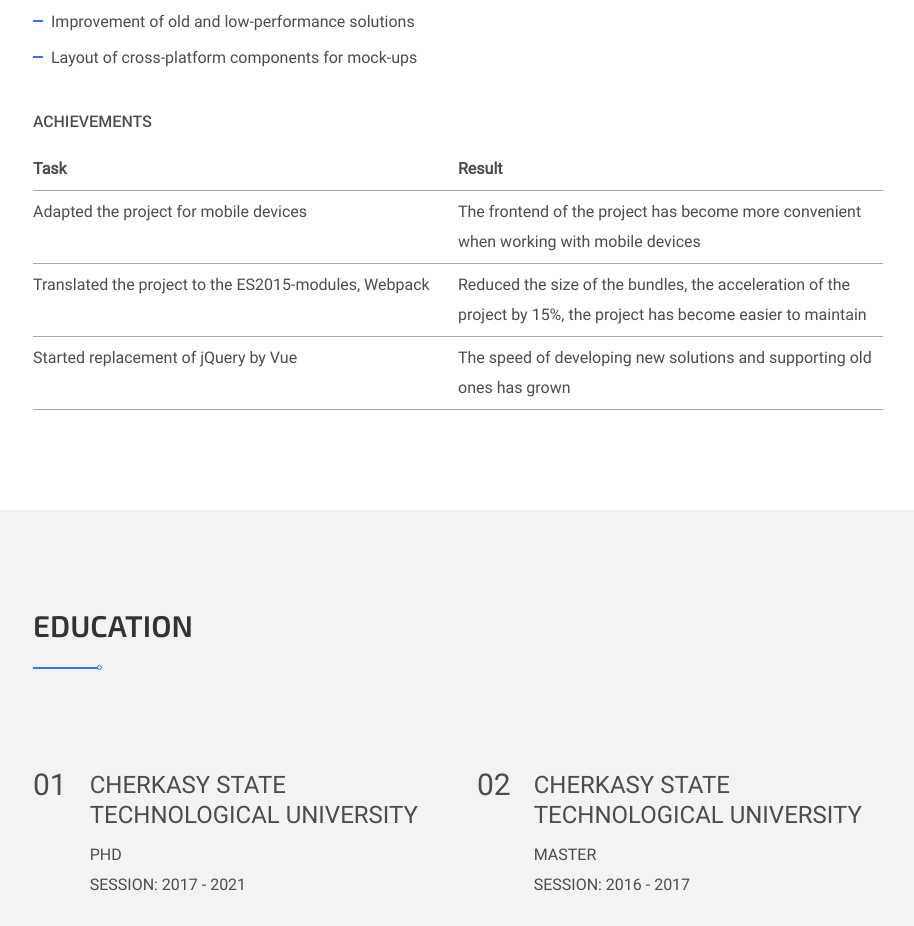
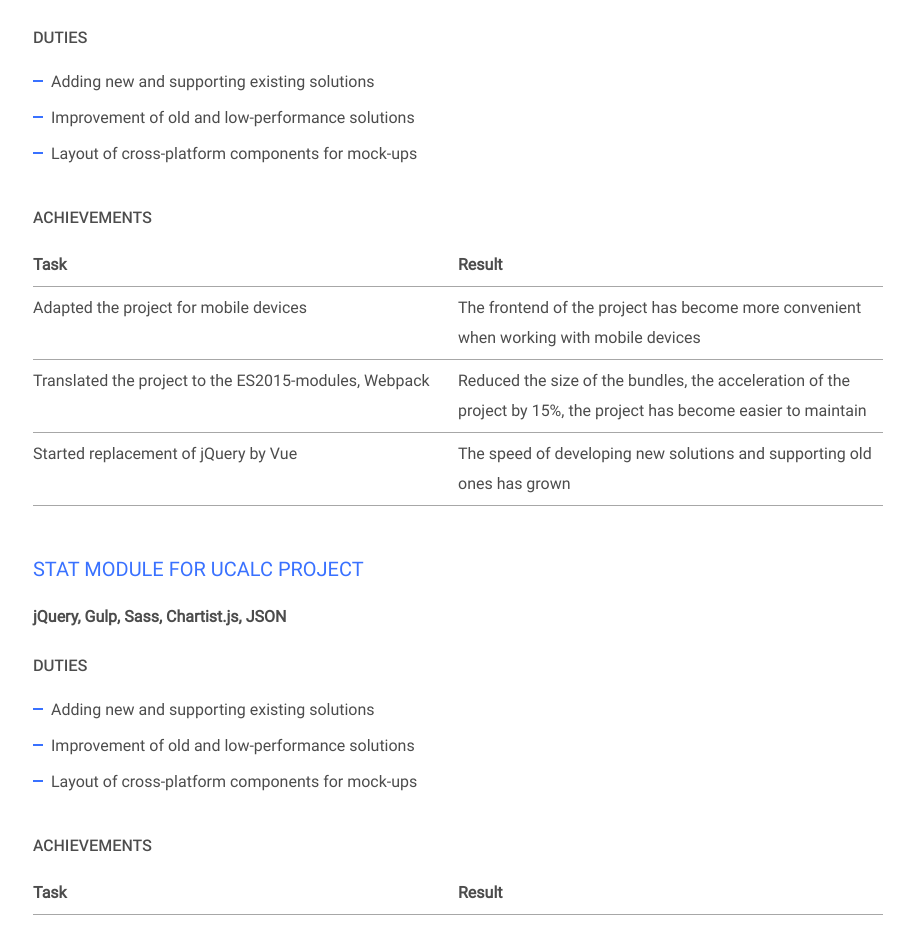
Before and after one commit to v3il/my-visit-card, a Vue app: page /#/about in a window 1280 px wide. Shown: the part 1863-2789 px from the top of the page, without its empty margins (277-1191 px from the left). Built offline with nearby package versions, Linux system fonts and the light colour scheme.

Commit message:
Avatar fix, experience info update

```diff
--- a/src/components/content/AboutSection.vue
+++ b/src/components/content/AboutSection.vue
@@ -139,6 +139,160 @@
                     </div>
 
                     <div class="experience-info-block__experience-description experience-description">
+                        <h1 class="experience-info-block__project-name">
+                            uCoz control panel v2
+                        </h1>
+
+                        <p class="experience-info-block__project-technologies">
+                            Perl, jQuery, jQuery UI, Vue.js, Webpack, ES2015+, Less, JSON
+                        </p>
+
+                        <h3 class="default-title">
+                            Duties
+                        </h3>
+
+                        <ul class="list">
+                            <li class="list-item">
+                                <div class="list-item__pointer"></div>
+
+                                <div class="list-item__text">
+                                    Adding new and supporting existing solutions
+                                </div>
+                            </li>
+
+                            <li class="list-item">
+                                <div class="list-item__pointer"></div>
+
+                                <div class="list-item__text">
+                                    Improvement of old and low-performance solutions
+                                </div>
+                            </li>
+
+                            <li class="list-item">
+                                <div class="list-item__pointer"></div>
+
+                                <div class="list-item__text">
+                                    Layout of cross-platform components for mock-ups
+                                </div>
+                            </li>
+                        </ul>
+
+                        <h3 class="experience-description__achievements-title default-title">
+                            Achievements
+                        </h3>
+
+                        <table class="experience-description__achievements-table achievements-table">
+                            <thead class="achievements-table__head">
+                            <tr class="achievements-table__title-row">
+                                <th class="achievements-table__th">Task</th>
+                                <th class="achievements-table__th">Result</th>
+                            </tr>
+                            </thead>
+
+                            <tbody class="achievements-table__body">
+                            <tr class="achievements-table__item">
+                                <td class="achievements-table__item__task">Adapted the project for mobile devices</td>
+                                <td class="achievements-table__item__result">
+                                    The frontend of the project has become more convenient when working with mobile devices
+                                </td>
+                            </tr>
+                            <tr class="achievements-table__item">
+                                <td class="achievements-table__item__task">Translated the project to the ES2015-modules, Webpack</td>
+                                <td class="achievements-table__item__result">
+                                    Reduced the size of the bundles, the acceleration of the project by 15%, the project has become easier to maintain
+                                </td>
+                            </tr>
+                            <tr class="achievements-table__item">
+                                <td class="achievements-table__item__task">Started
+                                    replacement of jQuery by Vue</td>
+                                <td class="achievements-table__item__result">
+                                    The speed of developing new solutions and supporting old ones has grown
+                                </td>
+                            </tr>
+                            </tbody>
+                        </table>
+
+                        <h1 class="experience-info-block__project-name">
+                            Stat module for uCalc project
+                        </h1>
+
+                        <p class="experience-info-block__project-technologies">
+                            jQuery, Gulp, Sass, Chartist.js, JSON
+                        </p>
+
+                        <h3 class="default-title">
+                            Duties
+                        </h3>
+
+                        <ul class="list">
+                            <li class="list-item">
+                                <div class="list-item__pointer"></div>
+
+                                <div class="list-item__text">
+                                    Adding new and supporting existing solutions
+                                </div>
+                            </li>
+
+                            <li class="list-item">
+                                <div class="list-item__pointer"></div>
+
+                                <div class="list-item__text">
+                                    Improvement of old and low-performance solutions
+                                </div>
+                            </li>
+
+                            <li class="list-item">
+                                <div class="list-item__pointer"></div>
+
+                                <div class="list-item__text">
+                                    Layout of cross-platform components for mock-ups
+                                </div>
+                            </li>
+                        </ul>
+
+                        <h3 class="experience-description__achievements-title default-title">
+                            Achievements
+                        </h3>
+
+                        <table class="experience-description__achievements-table achievements-table">
+                            <thead class="achievements-table__head">
+                            <tr class="achievements-table__title-row">
+                                <th class="achievements-table__th">Task</th>
+                                <th class="achievements-table__th">Result</th>
+                            </tr>
+                            </thead>
+
+                            <tbody class="achievements-table__body">
+                            <tr class="achievements-table__item">
+                                <td class="achievements-table__item__task">Adapted the project for mobile devices</td>
+                                <td class="achievements-table__item__result">
+                                    The frontend of the project has become more convenient when working with mobile devices
+                                </td>
+                            </tr>
+                            <tr class="achievements-table__item">
+                                <td class="achievements-table__item__task">Translated the project to the ES2015-modules, Webpack</td>
+                                <td class="achievements-table__item__result">
+                                    Reduced the size of the bundles, the acceleration of the project by 15%, the project has become easier to maintain
+                                </td>
+                            </tr>
+                            <tr class="achievements-table__item">
+                                <td class="achievements-table__item__task">Started
+                                    replacement of jQuery by Vue</td>
+                                <td class="achievements-table__item__result">
+                                    The speed of developing new solutions and supporting old ones has grown
+                                </td>
+                            </tr>
+                            </tbody>
+                        </table>
+
+                        <h1 class="experience-info-block__project-name">
+                            Mass Labeling
+                        </h1>
+
+                        <p class="experience-info-block__project-technologies">
+                            Node.js, Express, ejs, mongo, jQuery, Vue.js, Webpack, eslint
+                        </p>
+
                         <h3 class="default-title">
                             Duties
                         </h3>
@@ -574,6 +728,21 @@
         text-transform: uppercase;
     }
 
+    .experience-info-block__project-name {
+        line-height: 30px;
+        color: #3971ff;
+        font-weight: 400;
+        text-transform: uppercase;
+        margin-bottom: 18px;
+        margin-top: 48px;
+        font-size: 20px;
+    }
+
+    .experience-info-block__project-technologies {
+        font-weight: bold;
+        margin-bottom: 18px;
+    }
+
     .default-title {
         text-decoration: none;
         text-transform: uppercase;
--- a/src/components/content/ContentHeader.vue
+++ b/src/components/content/ContentHeader.vue
@@ -85,15 +85,15 @@
 
     .header-block__avatar-block {
         padding-left: 30px;
-        /*display: flex;*/
-        /*align-items: center;*/
     }
 
     .header-block__avatar {
         width: 350px;
+        height: 100%;
         background: url('../../assets/images/avatar.png');
         background-repeat: no-repeat;
         background-position: 52% 100%;
+        background-size: 100% auto;
     }
 
     .intro-block {
```
